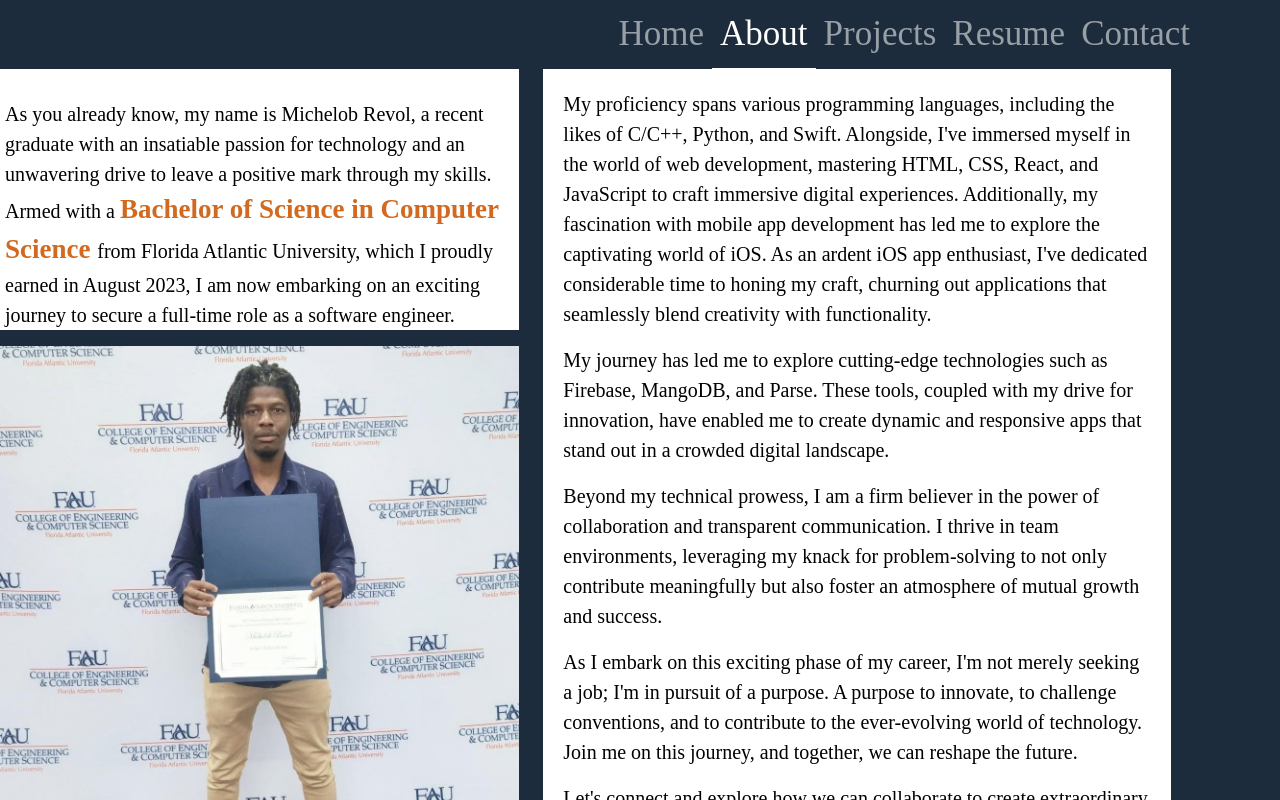
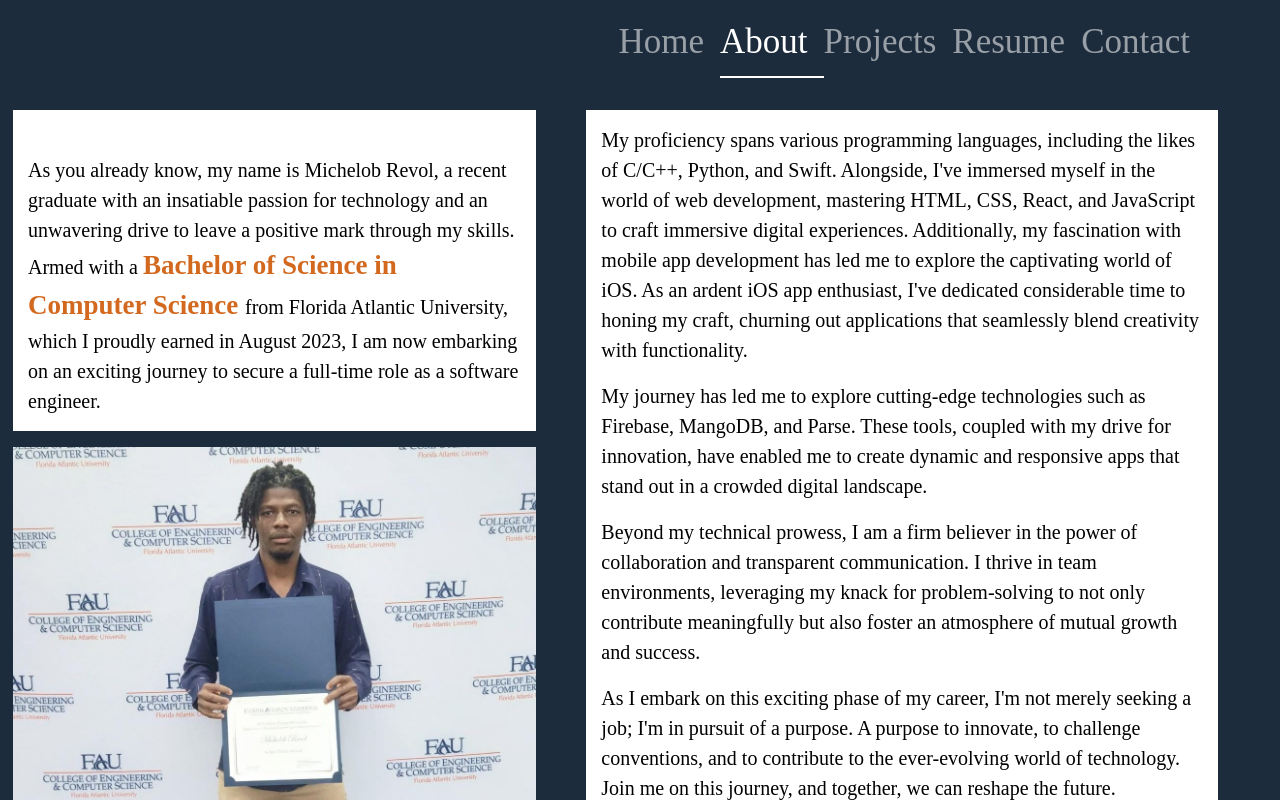
Before and after one commit to SizomanHuxley/mrevol-portfolio, a React (Create React App) app: page /about in a window 1280 px wide. Shown: the top 800 px of the page. Built offline with nearby package versions, Linux system fonts and the light colour scheme.

Commit message:
Ass a custom-style

```diff
--- a/src/component/about.js
+++ b/src/component/about.js
@@ -15,8 +15,8 @@ const About = () => {
       transition={{ duration: 4 }}
     >
             <div className="row ">
-            <div className="col-md-5">
-            <p style={{fontSize: "20px", backgroundColor: "white", color: "black", paddingLeft: "5px"}} ><br/> As you already know, my name is Michelob Revol, a recent graduate with an insatiable passion for technology and an unwavering drive to leave a positive mark through my skills. Armed with a <span className='degree'> Bachelor of Science in Computer Science </span> from Florida Atlantic University, which I proudly earned in August 2023, I am now embarking on an exciting journey to secure a full-time role as a software engineer.</p>
+            <div className="col-md-5 custom-style">
+            <p style={{fontSize: "20px", backgroundColor: "white", color: "black", padding: "15px"}} ><br/> As you already know, my name is Michelob Revol, a recent graduate with an insatiable passion for technology and an unwavering drive to leave a positive mark through my skills. Armed with a <span className='degree'> Bachelor of Science in Computer Science </span> from Florida Atlantic University, which I proudly earned in August 2023, I am now embarking on an exciting journey to secure a full-time role as a software engineer.</p>
 
                     <div className="abt-image">
                         <img src={MyImage} alt="Michelob Revol" className="about-image" />
@@ -24,8 +24,9 @@ const About = () => {
                     <p className="awards text-center">Summer 2023 Senior Design Showcase<br />Judges Choice Award: Best Project</p>
                 </div>
 
-                <div className="col-md-6" >
+                <div className="col-md-6 custom-style">
                   <div className="information" style={{backgroundColor: "white", color: "black"}}>
+                    <p style={{padding: "15px"}}>
                   <p >My proficiency spans various programming languages, including the likes of C/C++, Python, and Swift. Alongside, I've immersed myself in the world of web development, mastering HTML, CSS, React, and JavaScript to craft immersive digital experiences. Additionally, my fascination with mobile app development has led me to explore the captivating world of iOS. As an ardent iOS app enthusiast, I've dedicated considerable time to honing my craft, churning out applications that seamlessly blend creativity with functionality.</p>
                     <p>My journey has led me to explore cutting-edge technologies such as Firebase, MangoDB, and Parse. These tools, coupled with my drive for innovation, have enabled me to create dynamic and responsive apps that stand out in a crowded digital landscape.</p>
 
@@ -34,6 +35,7 @@ const About = () => {
                     <p>As I embark on this exciting phase of my career, I'm not merely seeking a job; I'm in pursuit of a purpose. A purpose to innovate, to challenge conventions, and to contribute to the ever-evolving world of technology. Join me on this journey, and together, we can reshape the future.</p>
 
                     <p>Let's connect and explore how we can collaborate to create extraordinary digital solutions that resonate with users and make a positive impact on the world.</p>
+                    </p>
                 </div>
                 </div>
 
--- a/src/component/contact.js
+++ b/src/component/contact.js
@@ -21,8 +21,8 @@ const Contact = () => {
 
 
         <div className="row" >
-            <div className="contact-container" style={{paddingBottom: "127px", paddingRight: "15px", paddingLeft: "15px"}}>
-                <div className="col-md-4 mx-auto ms-auto text-center">
+            <div className="contact-container" style={{paddingBottom: "60px", paddingRight: "15px", paddingLeft: "15px"}}>
+                <div className="col-md-4 mx-auto ms-auto text-center custom-style">
                     <p id="contact-text" style={{fontSize: "60px"}}>Contact Me</p>
                     <p id="desc-text" style={{fontSize: "25px"}}>Feel free to get in touch if you have any opportunities or if you simply want to connect. I'm available through these channels, and I've also designed and built this website to showcase my skills.</p>
 
--- a/src/component/css.css
+++ b/src/component/css.css
@@ -13,13 +13,11 @@ body {
     padding-bottom: 100px;
 }
 
-.about {
-    margin: auto;
-}
 /* Style active link with underline and space */
 .navbar-nav .nav-link.active {
     position: relative;
     text-decoration: none; /* Remove the default underline */
+    display: inline-block;
 }
 
 .navbar-nav .nav-link.active::before {
@@ -29,7 +27,8 @@ body {
     height: 2px; /* Match the border thickness */
     background-color: white; /* Match the border color */
     bottom: -1px; /* Push the pseudo-element under the border */
-    left: 0;
+    /*left: 0; */
+    overflow: hidden;
 }
 
 #about-link, #home-link, #contact-link, #resume-link, #projects-link, #desc-text, #contact-text, #file, .conclusion {
@@ -53,8 +52,8 @@ body {
   }
 
 .circle-container:hover{
-        transform: scale(1.1);
-    }
+    transform: scale(1.1);
+  }
 
 .circle-img {
     margin-top: auto;
@@ -98,7 +97,12 @@ body {
 .information {
     font-size: 20px;
     flex: 1;
-    padding: 20px; /* Add some spacing between image and text */
+    /* padding: 20px; Add some spacing between image and text */
+}
+
+.custom-style{
+    margin: 15px;
+    padding: 10px;
 }
 
 .degree {
@@ -114,8 +118,8 @@ body {
     margin: auto;
 }
 
-.resume-container{
-    margin-top: 10px;
+.resume-container, .project{
+    margin-top: 15px;
 }
 
 .contact-icons {
@@ -165,11 +169,11 @@ body {
     transition: transform 0.3s;
   }
 
-.github-button:hover .conclusion:hover{
+.github-button:hover {
     transform: scale(1.1);
 }
 
-.box-container1, .box-container2, .box-container3 {
+.box-container1, .box-container2, .box-container3, .conclusion {
     transition: transform 0.3s;
     transform: scale(0.7);
 }
@@ -180,6 +184,7 @@ body {
 
 
 
+
   /*inline styles
   style={{ backgroundColor: "#333", color: "white", padding: "8px 16px", borderRadius: "5px", textDecoration: "none", fontSize: "16px" }}
   */
--- a/src/component/footer.js
+++ b/src/component/footer.js
@@ -7,7 +7,7 @@ const Footer = () => {
 
     return (
         <div className="footer text-center" style={{
-            border: "2px solid white",
+            border: "2px solid black",
             fontFamily: "Malayalam MN",
             fontSize: "20px",
             backgroundColor: "white",
--- a/src/component/home.js
+++ b/src/component/home.js
@@ -16,13 +16,13 @@ const Home = () => {
 
             <div className="row align-items-center">
                 {/* Column for the image */}
-                <div className="col-md-4 text-center">
+                <div className="col-md-4 custom-style text-center">
                     <div className="circle-container">
                         <img src={require('./pictures/Myself1.jpeg')} alt="Michelob Revol" className="circle-img" />
                     </div>
                 </div>
                 {/* Column for the welcome message and information */}
-                <div className="col-md-4">
+                <div className="col-md-4 custom-style">
                     {/* Welcome message */}
                     <div className='welcome'>Hello, Welcome to my portfolio!</div>
                     <br />
--- a/src/component/navbar.js
+++ b/src/component/navbar.js
@@ -16,8 +16,9 @@ const Bar = () => {
                 style={{
                     fontFamily: "Malayalam MN",
                     fontSize: "35px",
-                    padding: "0px 0px 0px 0px",
-                    margin: "0px 0px 0px 0px"
+                    padding: "none",
+                    margin: "none",
+                    textAlign: "center",
                 }}
                 variant="dark"
                 expand="lg"
--- a/src/component/project.js
+++ b/src/component/project.js
@@ -144,7 +144,7 @@ const Project = () => {
           style={{
           fontSize: "25px",
           color: "white",
-          padding: "15px",
+
         }}
          >
           <p>
--- a/src/component/resume.js
+++ b/src/component/resume.js
@@ -16,7 +16,7 @@ const Resume = () => {
       >
         <div className="row">
             <div className="resume-container">
-                <div className="col-md-7 mx-auto mr-auto" style={{backgroundColor: "white", color: "black", padding: "35px" }}>
+                <div className="col-md-7 mx-auto mr-auto custom-style" style={{backgroundColor: "white", color: "black", padding: "35px" }}>
                     <p className="text-center" style={{borderBottom: "2px solid"}}>
                         M I C H E L O B   R E V O L <br />
                         West Palm Beach, FL | mrevol2023@gmail.com | (561) 567-1891
```
